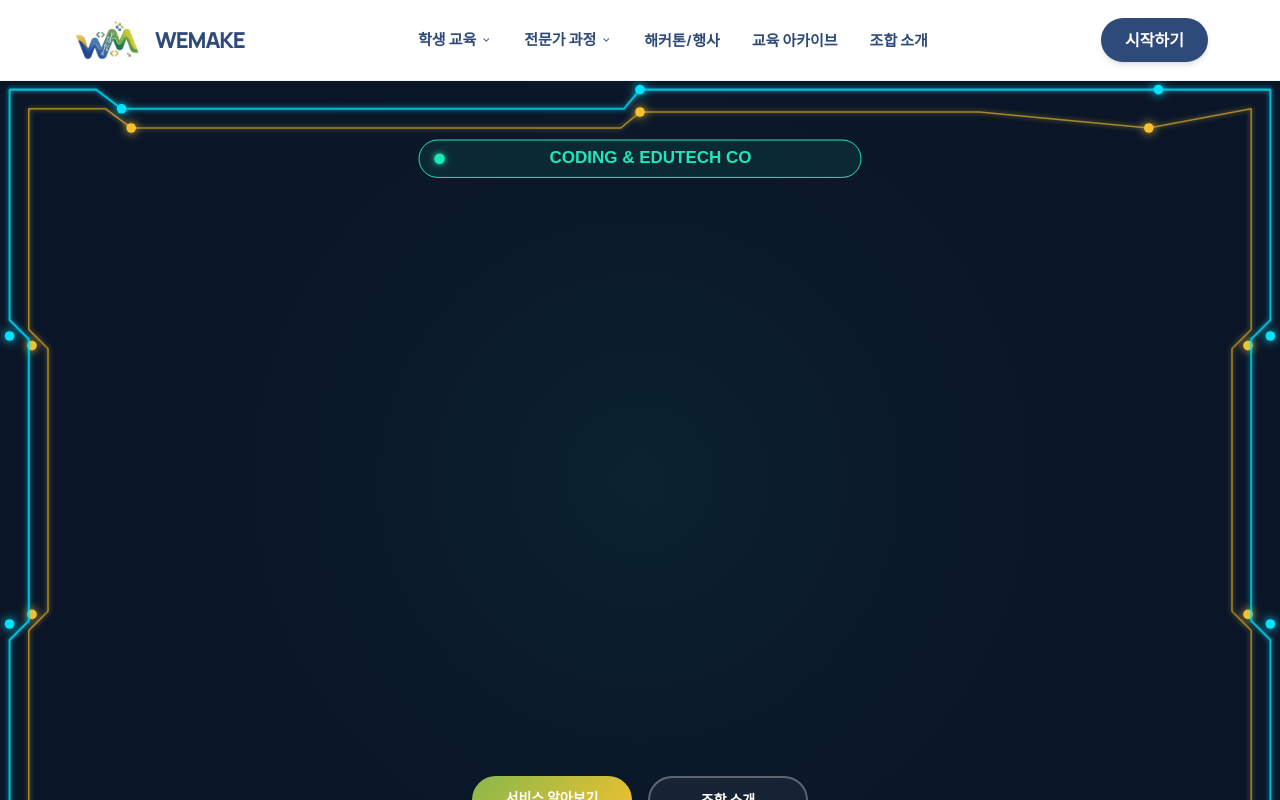
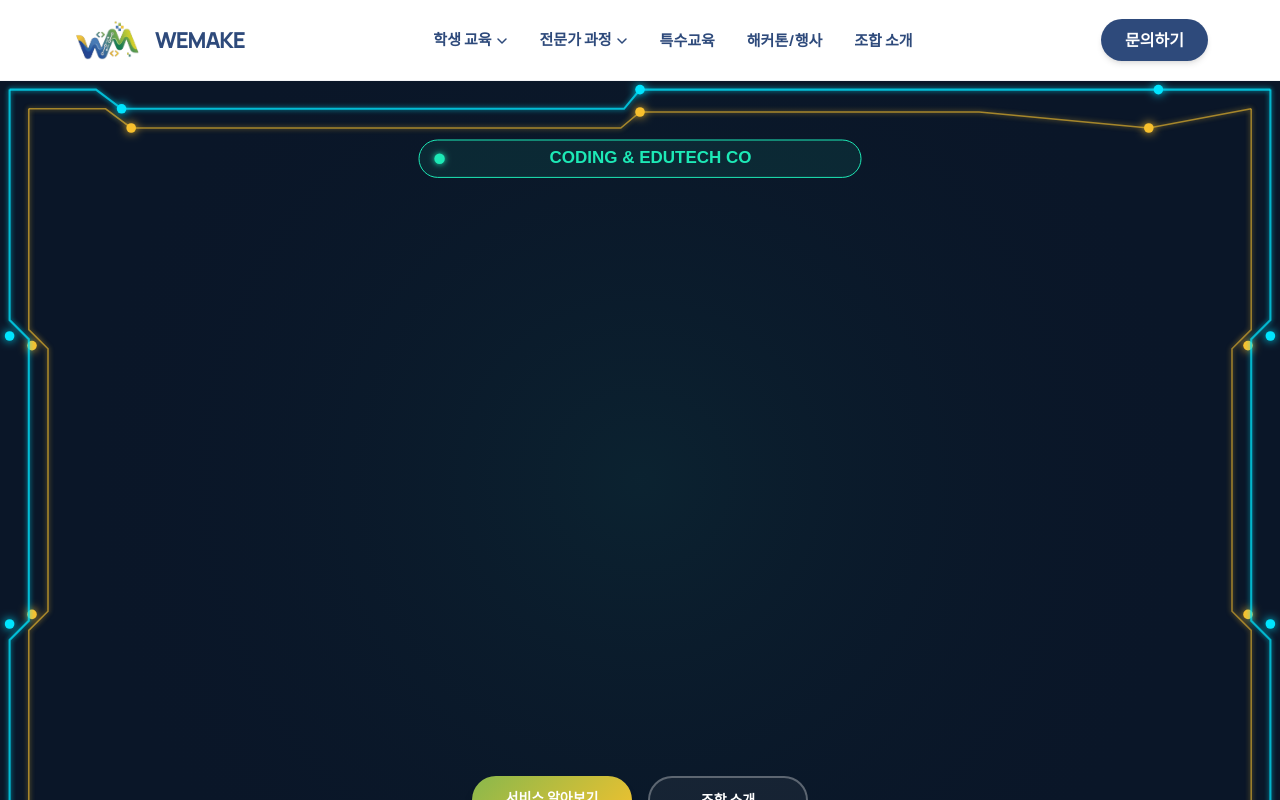
Before and after one commit to ellysabet/wemake_homepage, a React (Vite) app: page / in a window 1280 px wide. Shown: the top 800 px of the page. Built offline with nearby package versions, Linux system fonts and the light colour scheme.

Commit message:
Update Navbar.jsx

```diff
--- a/src/components/Navbar.jsx
+++ b/src/components/Navbar.jsx
@@ -1,4 +1,4 @@
-import { useState, useEffect } from 'react'
+import { useState } from 'react'
 import { Link, useLocation } from 'react-router-dom'
 import logo from '../assets/logo.png'
 
@@ -6,7 +6,6 @@ const Navbar = () => {
   const [isMenuOpen, setIsMenuOpen] = useState(false)
   const location = useLocation()
 
-    // GNB 데이터 강제 고정 (Hard-coding)
   const menuItems = [
     {
       name: '학생 교육',
@@ -22,25 +21,21 @@ const Navbar = () => {
       isDropdown: true,
       subItems: [
         { name: '강사 양성 과정', to: '/pro/instructor' },
-                { name: '교원 및 교육기관 교육', to: '/pro/institution' },
+        { name: '교직원 연수 및 공공기관 수업', to: '/pro/institution' },
       ]
     },
+    { name: '특수교육', to: '/special' },
     { name: '해커톤/행사', to: '/event/hackathon' },
-        { name: '교육 아카이브', to: '/archive' },
     { name: '조합 소개', to: '/about' },
   ]
 
   return (
     <header className="bg-white/90 backdrop-blur-lg fixed top-0 w-full z-50 border-b border-gray-100 transition-all duration-300">
       <div className="max-w-[1200px] mx-auto flex justify-between items-center h-20 px-6 lg:px-8">
-                {/* 브랜드 로고 및 이름 - 클릭 시 메인(/) 이동 */}
+        {/* 로고 */}
         <Link className="flex items-center hover:opacity-80 transition-opacity" to="/">
-                    <img
-                        src={logo}
-                        alt="WEMAKE Logo"
-                        className="h-10 w-auto object-contain"
-                    />
-                    <span className="ml-3 text-[22px] font-black text-[#2E4A7B] tracking-tighter uppercase font-manrope">WEMAKE</span>
+          <img src={logo} alt="WEMAKE Logo" className="h-10 w-auto object-contain" />
+          <span className="ml-3 text-[22px] font-black text-[#2E4A7B] tracking-tighter uppercase">WEMAKE</span>
         </Link>
 
         {/* 데스크탑 메뉴 */}
@@ -48,56 +43,77 @@ const Navbar = () => {
           {menuItems.map((item, index) => (
             <div key={index} className="relative group">
               {item.isDropdown ? (
-                                <button className={`text-[15px] font-bold text-[#2E4A7B] hover:text-wemake-green transition-all flex items-center gap-1 py-4`}>
+                <>
+                  <button className="text-[15px] font-bold text-[#2E4A7B] hover:text-wemake-green transition-all flex items-center gap-1 py-4">
                     {item.name}
-                                    <span className="material-symbols-outlined text-xs">keyboard_arrow_down</span>
+                    <svg width="12" height="12" viewBox="0 0 12 12" fill="none" className="mt-0.5">
+                      <path d="M2 4l4 4 4-4" stroke="currentColor" strokeWidth="1.5" strokeLinecap="round" strokeLinejoin="round"/>
+                    </svg>
                   </button>
-                            ) : (
-                                <Link
-                                    className={`text-[15px] font-bold text-[#2E4A7B] hover:text-wemake-green transition-all py-4 ${
-                                        location.pathname === item.to ? 'border-b-2 border-[#2E4A7B]' : 'hover:border-b-2 hover:border-wemake-green'
-                                    }`}
-                                    to={item.to}
-                                >
-                                    {item.name}
-                                </Link>
-                            )}
-
-                            {/* Dropdown Menu */}
-                            {item.isDropdown && (
-                                <div className="absolute top-full left-1/2 -translate-x-1/2 w-64 bg-white border border-slate-100 shadow-2xl rounded-2xl p-3 opacity-0 invisible group-hover:opacity-100 group-hover:visible transition-all duration-300 transform translate-y-2 group-hover:translate-y-0">
+                  {/* 드롭다운 — 왼쪽 정렬 */}
+                  <div className="absolute top-full left-0 w-64 bg-white border border-slate-100 shadow-2xl rounded-2xl p-3 opacity-0 invisible group-hover:opacity-100 group-hover:visible transition-all duration-200 translate-y-1 group-hover:translate-y-0">
                     {item.subItems.map((sub, sIndex) => (
                       <Link
                         key={sIndex}
                         to={sub.to}
-                                            className="block px-4 py-3 text-[14px] font-bold text-[#2E4A7B] hover:text-wemake-green hover:bg-slate-50 rounded-xl transition-all"
+                        className={`block px-4 py-3 text-[14px] font-bold rounded-xl transition-all ${
+                          location.pathname === sub.to
+                            ? 'text-wemake-green bg-slate-50'
+                            : 'text-[#2E4A7B] hover:text-wemake-green hover:bg-slate-50'
+                        }`}
                       >
                         {sub.name}
                       </Link>
                     ))}
                   </div>
+                </>
+              ) : (
+                <Link
+                  to={item.to}
+                  className={`text-[15px] font-bold transition-all py-4 ${
+                    location.pathname === item.to
+                      ? 'text-wemake-green border-b-2 border-wemake-green'
+                      : 'text-[#2E4A7B] hover:text-wemake-green hover:border-b-2 hover:border-wemake-green'
+                  }`}
+                >
+                  {item.name}
+                </Link>
               )}
             </div>
           ))}
         </nav>
 
         <div className="hidden md:block">
-                    <button className="bg-[#2E4A7B] text-white px-6 py-2.5 rounded-full font-semibold hover:bg-opacity-90 active:scale-95 transition-transform shadow-md">
-                        시작하기
+          <a
+            href="mailto:arkim12345@gmail.com"
+            target="_blank"
+            rel="noopener noreferrer"
+            className="bg-[#2E4A7B] text-white px-6 py-2.5 rounded-full font-semibold hover:bg-opacity-90 active:scale-95 transition-transform shadow-md"
+          >
+            문의하기
+          </a>
+        </div>
+
+        {/* 모바일 햄버거 */}
+        <button className="md:hidden text-[#2E4A7B] p-2" onClick={() => setIsMenuOpen(!isMenuOpen)}>
+          <svg width="24" height="24" viewBox="0 0 24 24" fill="none">
+            {isMenuOpen
+              ? <path d="M18 6L6 18M6 6l12 12" stroke="currentColor" strokeWidth="2" strokeLinecap="round"/>
+              : <path d="M3 12h18M3 6h18M3 18h18" stroke="currentColor" strokeWidth="2" strokeLinecap="round"/>
+            }
+          </svg>
         </button>
       </div>
 
-                <button className="md:hidden text-[#2E4A7B] p-2" onClick={() => setIsMenuOpen(!isMenuOpen)}>
-                    <span className="material-symbols-outlined text-3xl">{isMenuOpen ? 'close' : 'menu'}</span>
-                </button>
-            </div>
-
-            {/* Mobile Menu */}
-            <div className={`fixed inset-0 bg-[#2E4A7B]/20 backdrop-blur-sm z-40 transition-opacity duration-300 md:hidden ${
+      {/* 모바일 메뉴 */}
+      <div
+        className={`fixed inset-0 bg-[#2E4A7B]/20 backdrop-blur-sm z-40 transition-opacity duration-300 md:hidden ${
           isMenuOpen ? 'opacity-100' : 'opacity-0 pointer-events-none'
-            }`} onClick={() => setIsMenuOpen(false)}>
+        }`}
+        onClick={() => setIsMenuOpen(false)}
+      >
         <div
-                    className={`fixed right-0 top-0 h-full w-64 bg-white shadow-xl transition-transform duration-300 ease-in-out p-8 ${
+          className={`fixed right-0 top-0 h-full w-72 bg-white shadow-xl transition-transform duration-300 ease-in-out p-8 ${
             isMenuOpen ? 'translate-x-0' : 'translate-x-full'
           }`}
           onClick={(e) => e.stopPropagation()}
@@ -105,17 +121,28 @@ const Navbar = () => {
           <div className="flex flex-col gap-6 mt-12">
             {menuItems.map((item, index) => (
               <div key={index}>
-                                <div className="text-sm font-black text-slate-300 mb-2 uppercase tracking-widest">{item.name}</div>
                 {item.isDropdown ? (
-                                    <div className="flex flex-col gap-3 pl-4">
+                  <>
+                    <div className="text-xs font-black text-slate-300 mb-2 uppercase tracking-widest">{item.name}</div>
+                    <div className="flex flex-col gap-2 pl-3">
                       {item.subItems.map((sub, sIndex) => (
-                                            <Link key={sIndex} to={sub.to} onClick={() => setIsMenuOpen(false)} className="text-lg font-bold text-[#2E4A7B]">
+                        <Link
+                          key={sIndex}
+                          to={sub.to}
+                          onClick={() => setIsMenuOpen(false)}
+                          className="text-base font-bold text-[#2E4A7B] hover:text-wemake-green transition-colors"
+                        >
                           {sub.name}
                         </Link>
                       ))}
                     </div>
+                  </>
                 ) : (
-                                    <Link to={item.to} onClick={() => setIsMenuOpen(false)} className="text-lg font-bold text-[#2E4A7B]">
+                  <Link
+                    to={item.to}
+                    onClick={() => setIsMenuOpen(false)}
+                    className="text-lg font-bold text-[#2E4A7B] hover:text-wemake-green transition-colors"
+                  >
                     {item.name}
                   </Link>
                 )}
```
Lines whose indentation alone changed are shown as unchanged.
